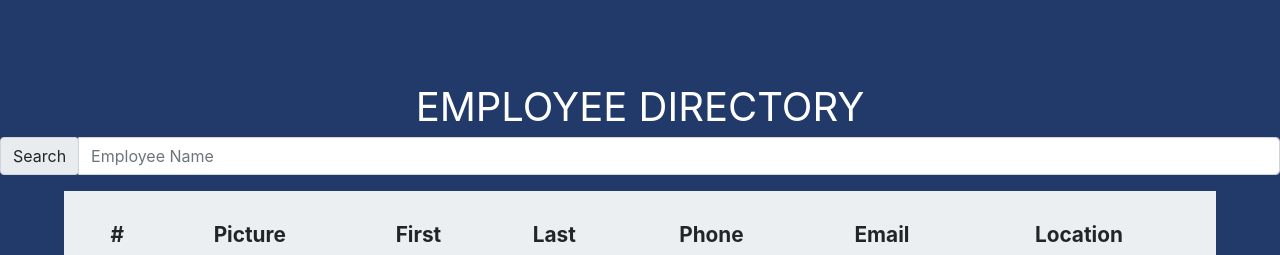
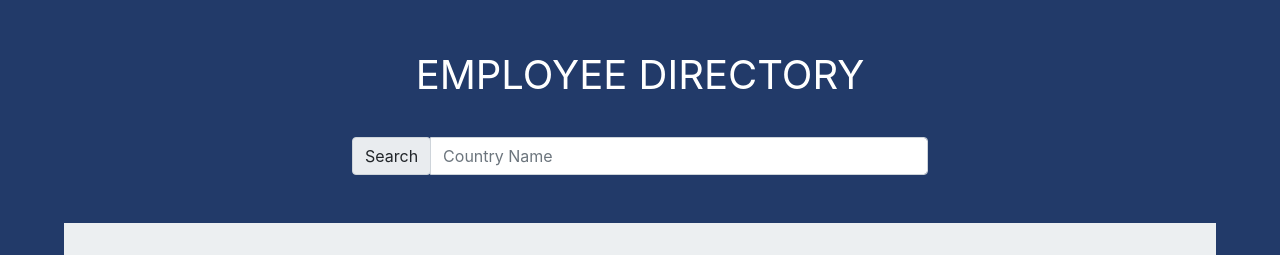
Before and after one commit to Pete-Scale/employee-directory, a React (Create React App) app: page / in a window 1280 px wide. Shown: the part 214-469 px from the top of the page. Built offline with nearby package versions, Linux system fonts and the light colour scheme; no server answers.

Commit message:
adjusted search bar styles

```diff
--- a/src/components/Search/index.js
+++ b/src/components/Search/index.js
@@ -1,17 +1,18 @@
 import React, {Component} from 'react'
 import InputGroup from 'react-bootstrap/InputGroup'
 import FormControl from 'react-bootstrap/FormControl'
+import './style.css'
 
 function Search(props) {
 
   return (
-    <InputGroup className="mb-3">
+    <InputGroup className="search-styles mb-3">
       <InputGroup.Prepend>
         <InputGroup.Text id="basic-addon1">Search</InputGroup.Text>
       </InputGroup.Prepend>
       <FormControl
-        placeholder="Employee Name"
-        aria-label="Employee Name"
+        placeholder="Country Name"
+        aria-label="Country Name"
         aria-describedby="basic-addon1"
         onChange={(e)=> props.findCountry(e.target.value)}
       />
--- /dev/null
+++ b/src/components/Search/style.css
@@ -0,0 +1,21 @@
+.search-styles {
+  width: 90%;
+  display: flex;
+  flex-flow: row wrap;
+  padding: 2rem;
+  justify-content: space-around;
+  align-content: flex-start;
+  overflow: auto;
+}
+
+@media (min-width: 768px) and (max-width: 992px) {
+  .search-styles {
+    width: 70%;
+  }
+}
+
+@media (min-width: 992px) {
+  .search-styles {
+    width: 50%;
+  }
+}
--- a/src/components/Table/index.js
+++ b/src/components/Table/index.js
@@ -21,6 +21,7 @@ class Table extends Component {
 
   updateEmployees() {
     const filteredResults = this.state.employees.filter(employee => employee.location.country === this.props.countrySearched)
+    // this.setState({ 'shownEmployees': filteredResults })
     console.log('results', filteredResults)
   }
 
--- a/src/components/Wrapper/style.css
+++ b/src/components/Wrapper/style.css
@@ -5,7 +5,7 @@
   flex-direction: column;
   align-items: center;
   justify-content: center;
-  text-align: center;
+  text-align: left;
   font-size: calc(10px + 2vmin);
   color: white;
 }
```
